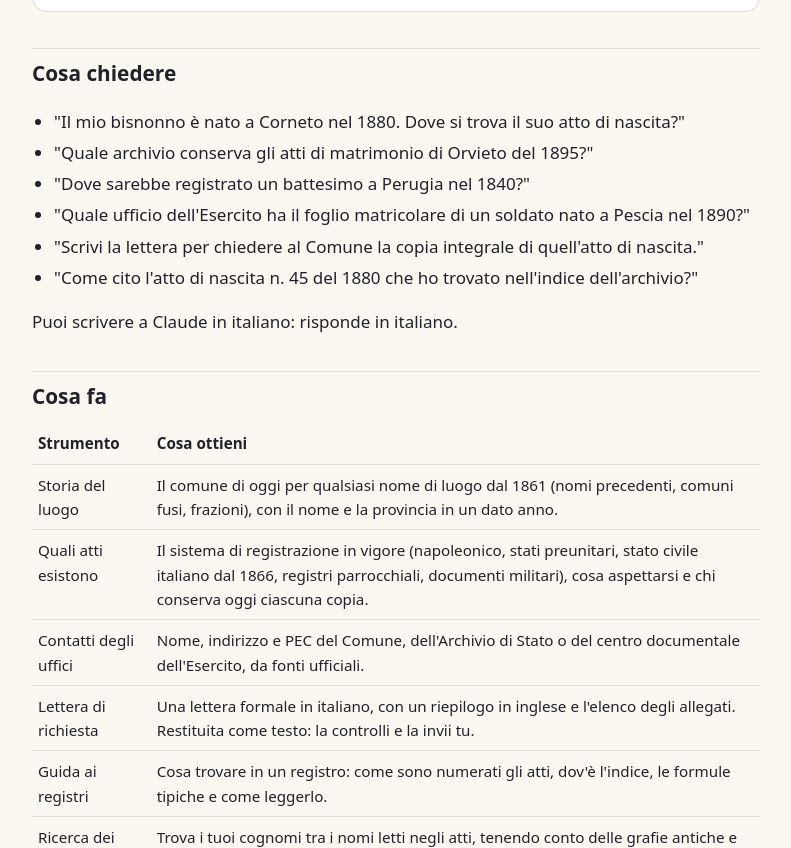
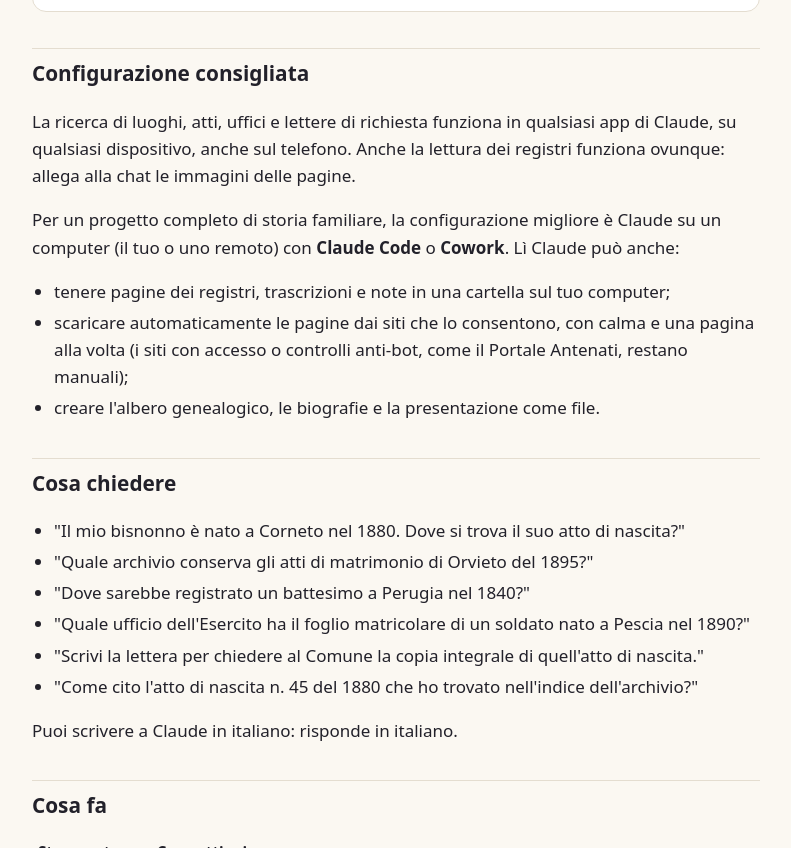
Before and after one commit to fiorfelix/italian-archive-navigator, a website: page site/it/index.html in a window 1280 px wide. Shown: the part 1019-1867 px from the top of the page, without its empty margins (244-1035 px from the left). Drawn offline with Linux system fonts and the light colour scheme.

Commit message:
Site: recommended setup (any Claude app; a computer with Claude Code or Cowork for full projects)
Co-Authored-By: Claude Opus 5.5 <noreply@anthropic.com>

```diff
--- a/site/it/index.html
+++ b/site/it/index.html
@@ -115,6 +115,27 @@
           </div>
         </details>
       </div>
+
+      <h2 id="configurazione">Configurazione consigliata</h2>
+      <p>
+        La ricerca di luoghi, atti, uffici e lettere di richiesta funziona in qualsiasi app di
+        Claude, su qualsiasi dispositivo, anche sul telefono. Anche la lettura dei registri funziona
+        ovunque: allega alla chat le immagini delle pagine.
+      </p>
+      <p>
+        Per un progetto completo di storia familiare, la configurazione migliore è Claude su un
+        computer (il tuo o uno remoto) con <strong>Claude Code</strong> o <strong>Cowork</strong>.
+        Lì Claude può anche:
+      </p>
+      <ul>
+        <li>tenere pagine dei registri, trascrizioni e note in una cartella sul tuo computer;</li>
+        <li>
+          scaricare automaticamente le pagine dai siti che lo consentono, con calma e una pagina
+          alla volta (i siti con accesso o controlli anti-bot, come il Portale Antenati, restano
+          manuali);
+        </li>
+        <li>creare l'albero genealogico, le biografie e la presentazione come file.</li>
+      </ul>
 
       <h2 id="domande">Cosa chiedere</h2>
       <ul>
```
Also changed, not shown: site/index.html (+20 -0 lines).
